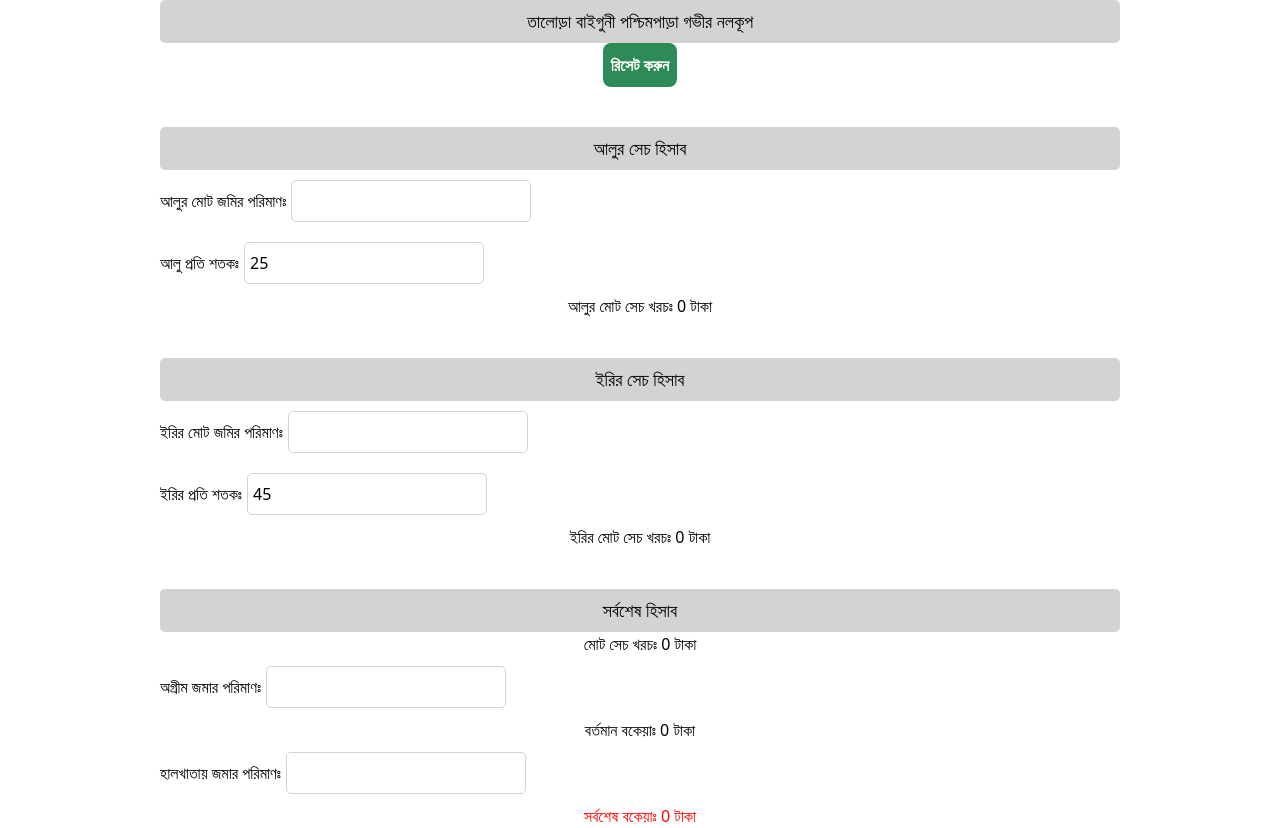
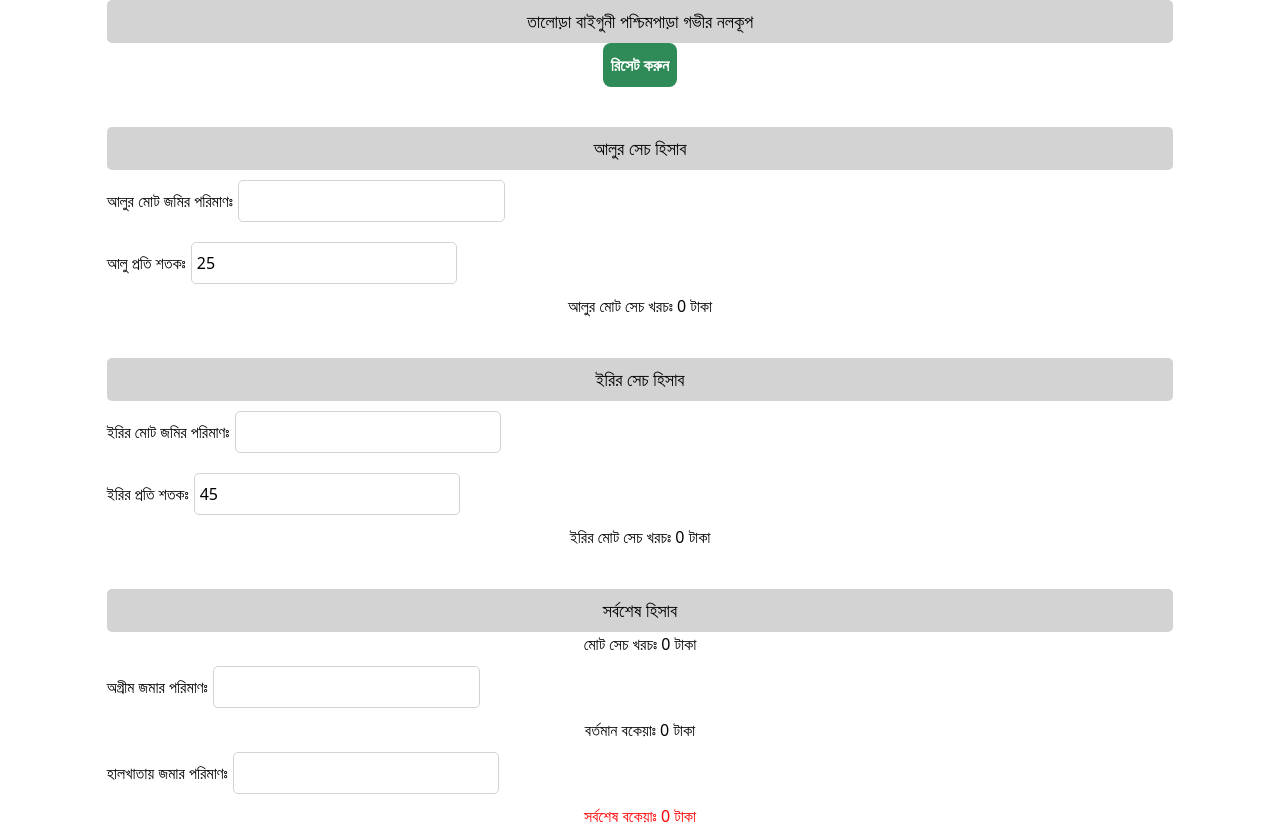
Before and after one commit to iamsadikrahman/deep-tubewell, a Vue app: page /halkhata in a window 1280 px wide. Built offline with nearby package versions, Linux system fonts and the light colour scheme.

Commit message:
tailwind css added 2

```diff
--- a/src/components/pages/Halkhata.vue
+++ b/src/components/pages/Halkhata.vue
@@ -1,5 +1,5 @@
 <template>
-  <main class="flex flex-col container mx-auto w-3/4 gap-10">
+  <main class="flex flex-col container mx-auto w-10/12 gap-10">
    <header>
     <h2 class="title">তালোড়া বাইগুনী পশ্চিমপাড়া গভীর নলকূপ</h2>
     <button class="reset-btn" @click="allReset" type="reset">রিসেট করুন</button>
```
